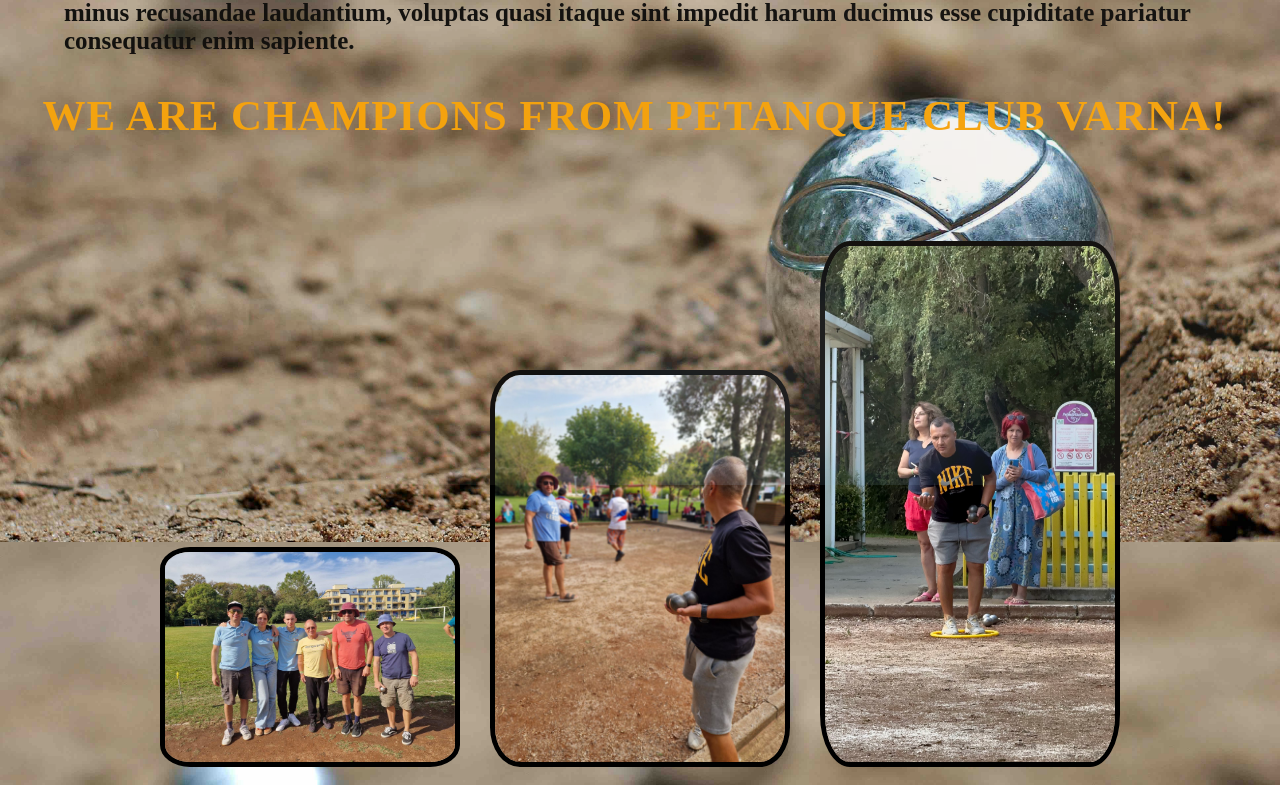
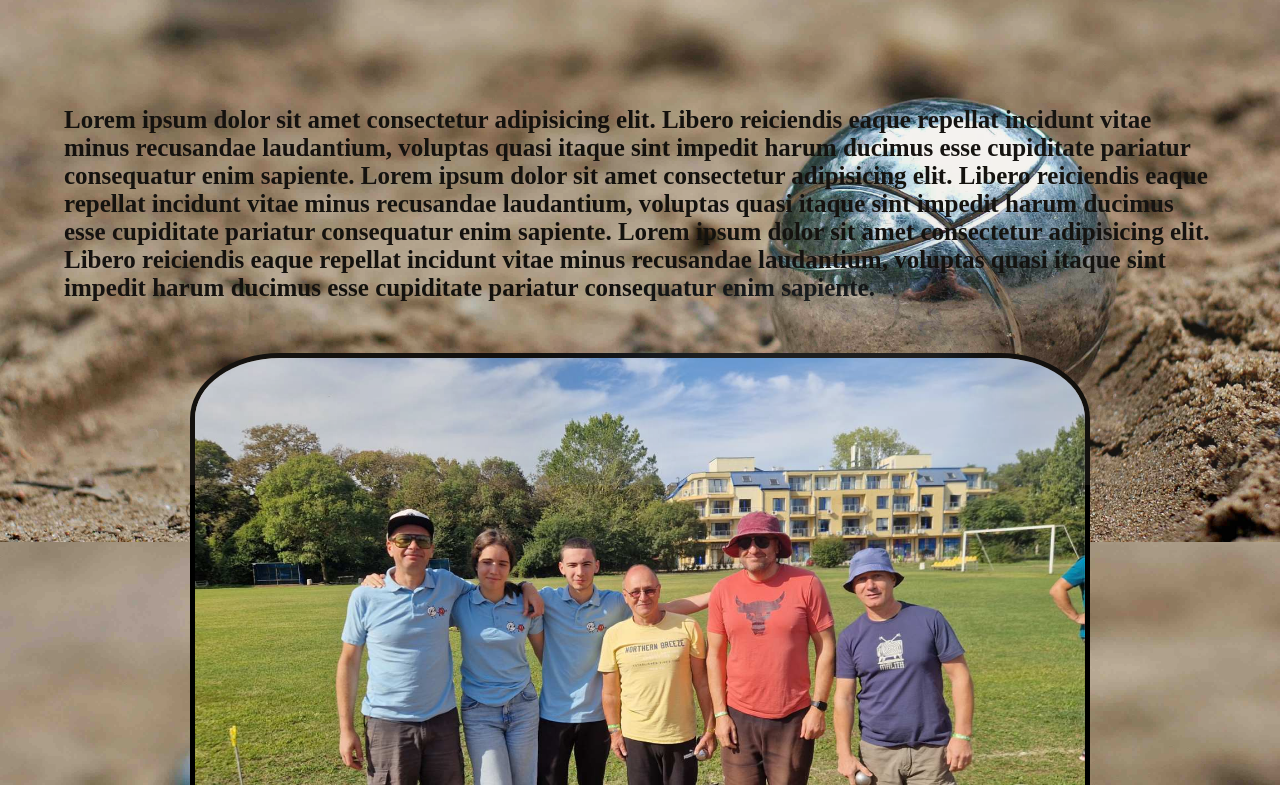
Before and after one commit to mizuhar/Petanque-Varna, a React (Vite) app: page /about in a window 1280 px wide. Shown: the part 315-1100 px from the top of the page. Built offline with nearby package versions, Linux system fonts and the light colour scheme.

Commit message:
logout
logout supabase

```diff
--- a/src/components/AboutUs.jsx
+++ b/src/components/AboutUs.jsx
@@ -11,9 +11,18 @@ export default function AboutUs(){
         <br />
         <h1 style={{textAlign:"center"}}>About Us</h1>
         <br />
+            <h1 style={{fontSize:"43px",color:'orange',marginBottom:"2em",marginLeft:"-0.5em",fontFamily:"cursive",width:"200%"}}>We are champions from petanque club Varna!</h1>
         <br />
         <br />
         <p >
+        Lorem ipsum dolor sit amet consectetur adipisicing elit.
+       Libero reiciendis eaque repellat incidunt vitae minus recusandae laudantium,
+       voluptas quasi itaque sint impedit harum ducimus esse cupiditate
+       pariatur consequatur enim sapiente.
+        Lorem ipsum dolor sit amet consectetur adipisicing elit.
+       Libero reiciendis eaque repellat incidunt vitae minus recusandae laudantium,
+       voluptas quasi itaque sint impedit harum ducimus esse cupiditate
+       pariatur consequatur enim sapiente.
         Lorem ipsum dolor sit amet consectetur adipisicing elit.
        Libero reiciendis eaque repellat incidunt vitae minus recusandae laudantium,
        voluptas quasi itaque sint impedit harum ducimus esse cupiditate
@@ -23,17 +32,14 @@ export default function AboutUs(){
         </p>
         <br />
         <br />
-            <h1 style={{fontSize:"43px",color:'orange',marginBottom:"2em",marginLeft:"-0.5em",fontFamily:"cursive",width:"200%"}}>We are champions from petanque club Varna!</h1>
-        <section style={{textAlign:"center",display:"flex"}}>
-            <ul >
-                <img  src="/img/8.jpg" alt="pic1" />
-                <img  src="/img/2.jpg" alt="pic2" />
-                <img  src="/img/3.jpg" alt="pic3" />
-                <img  src="/img/4.jpg" alt="pic3" />
-                <img  src="/img/6.jpg" alt="pic3" />
-                <img  src="/img/7.jpg" alt="pic3" />
-                <img  src="/img/1.jpg" alt="pic3" />
-            </ul>
+        <section style={{textAlign:"center"}}>
+
+
+                <img style={{width:'900px'}}  src="/img/8.jpg" alt="pic1" />
+
+
+
+
         </section>
         </div>
     )
--- a/src/components/Logout.jsx
+++ b/src/components/Logout.jsx
@@ -1,25 +1,12 @@
-import { useContext } from "react"
-import { useEffect } from "react"
-import {  useNavigate } from "react-router-dom"
+import { useContext, useEffect } from "react";
+import { AuthContext } from "./context/AuthContext";
 
-import { AuthContext } from "./context/AuthContext"
+export default function Logout() {
+  const { logoutHandler } = useContext(AuthContext);
 
-export default function Logout(){
+  useEffect(() => {
+    logoutHandler();   // ✅ само това
+  }, []);
 
-    const { logoutHandler } = useContext(AuthContext)
-    const navigate = useNavigate()
-
-useEffect(()=>{
-    authService.logout()
-    .then(()=> logoutHandler())
-    .catch(()=>{
-        logoutHandler()
-        navigate('/login')})
-
-},[])
-
-
-    return(
-        <> </>
-    )
+  return null;         // или <> </>
 }
--- a/src/components/context/AuthContext.jsx
+++ b/src/components/context/AuthContext.jsx
@@ -41,9 +41,13 @@ const login = async (email, password) => {
 
 
 
-  const logout = async () => {
-    await supabase.auth.signOut();
-  };
+const logoutHandler = async () => {
+  await supabase.auth.signOut();   // ✅ Supabase logout
+
+
+  navigate('/');
+};
+
 
   const context = {
     session,
@@ -51,7 +55,7 @@ const login = async (email, password) => {
     isAuthenticated: !!session,
     isAdmin: !!session, // Single Admin Mode (засега)
     login,
-    logout,
+    logoutHandler,
   };
 
   return (
```
